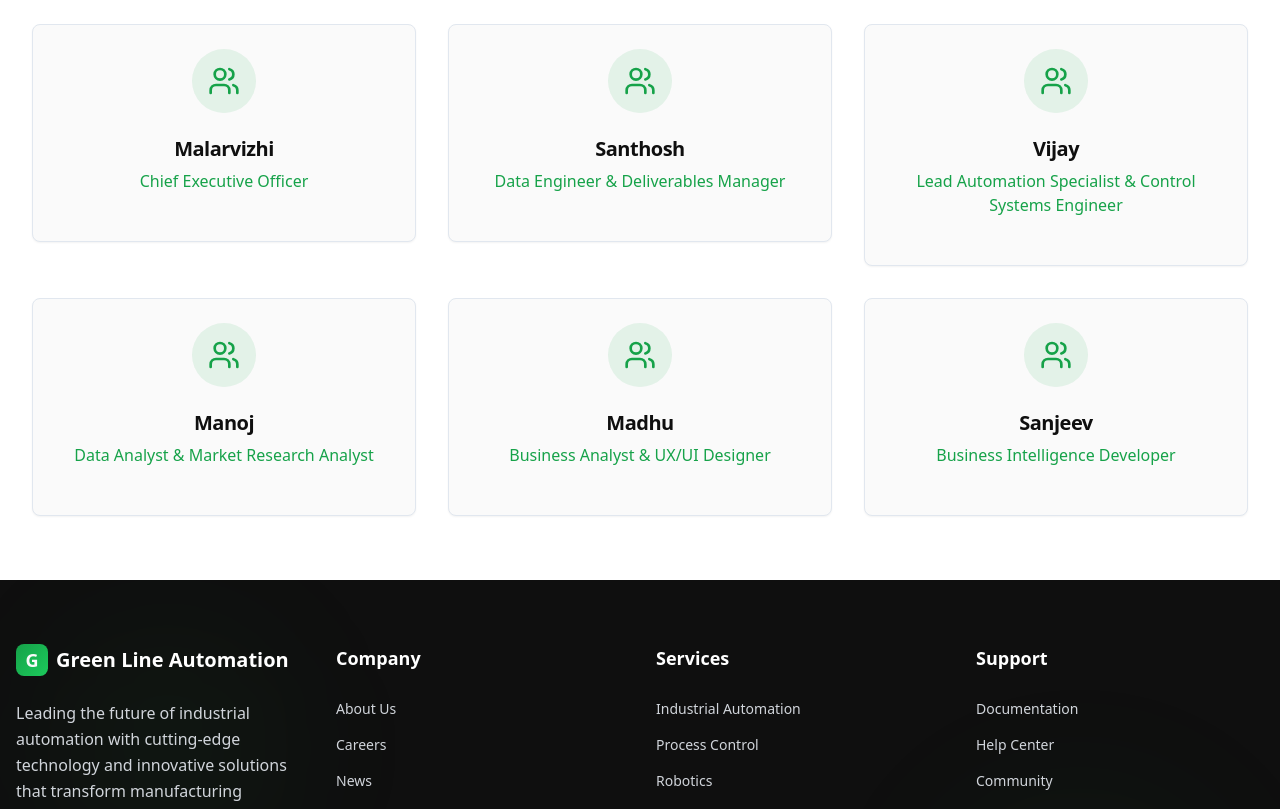
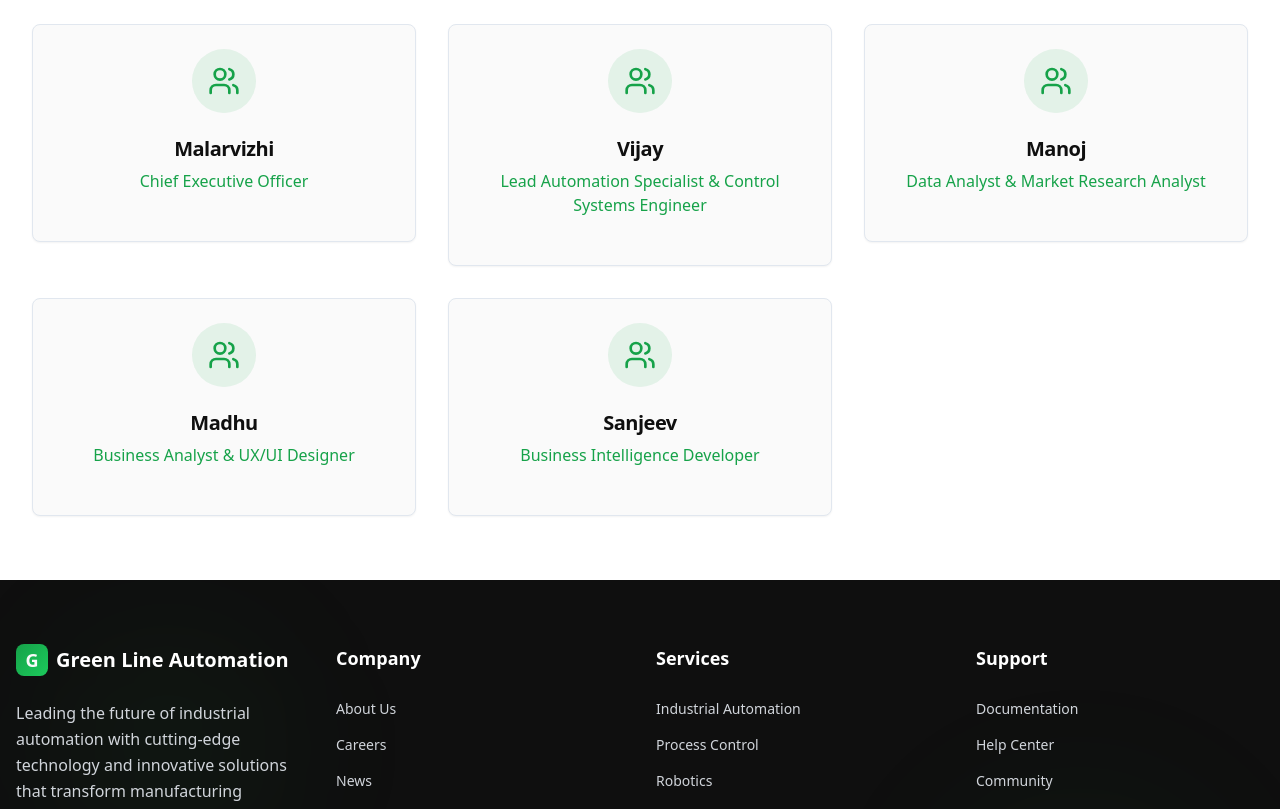
Before and after one commit to svijayendran/green-line-sparkle, a React (Vite) app: page /about in a window 1280 px wide. Shown: the part 2380-3189 px from the top of the page. Built offline with nearby package versions, Linux system fonts and the light colour scheme.

Commit message:
Temporarily removed Santhosh name from about section

```diff
--- a/src/components/input_field/about.js
+++ b/src/components/input_field/about.js
@@ -39,11 +39,10 @@ export const aboutConfig = {
         position: "Chief Executive Officer",
         // experience: "20+ years in automation industry"
       },
-      {
-        name: "Santhosh",
-        position: "Data Engineer & Deliverables Manager",
-        // experience: "15+ years in industrial systems"
-      },
+      // {
+      //   name: "Santhosh",
+      //   position: "Data Engineer & Deliverables Manager",
+      // },
       {
         name: "Vijay",
         position: "Lead Automation Specialist & Control Systems Engineer",
```
